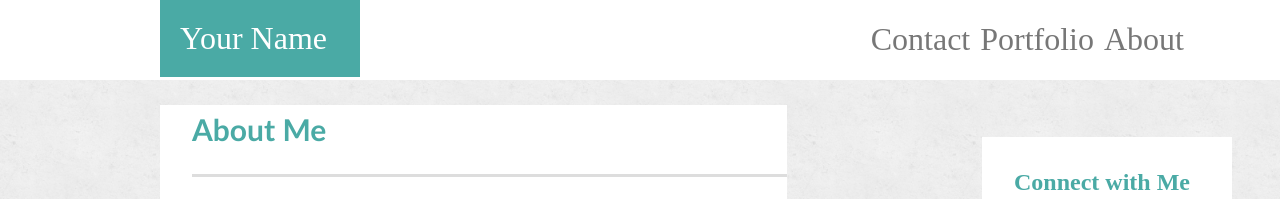
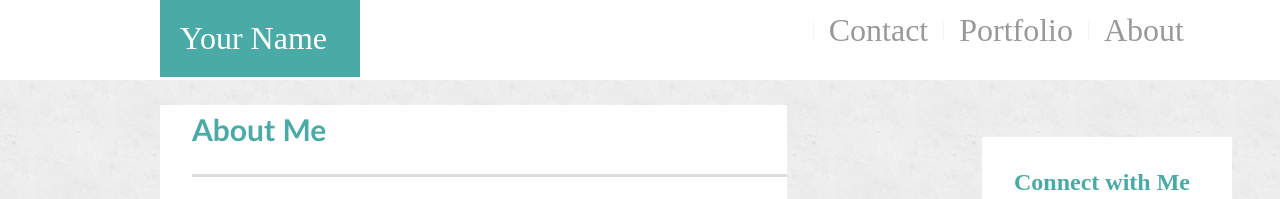
Before and after one commit to DeveloperOfAze/HomeTask1, a plain HTML site: page HomeWorkPartContact/index.html in a window 1280 px wide. Shown: the top 199 px of the page. Drawn offline with Linux system fonts and the light colour scheme.

Commit message:
New Reset2

```diff
--- a/HomeWorkPartContact/assets/css/contact.css
+++ b/HomeWorkPartContact/assets/css/contact.css
@@ -17,8 +17,17 @@ body{
     text-decoration: none;
     color: #777;
     float: right;
-    margin-left: 10px;
+    margin-left: 1rem;
     font-size: 2rem;
+
+    display: inline-block;
+    padding-left: 15px;
+    margin-left: 15px;
+    line-height: 18px;
+    color: #999;
+    text-decoration: none;
+    border-left: 1px solid #efefefaf;
+
 
 
 }
```
